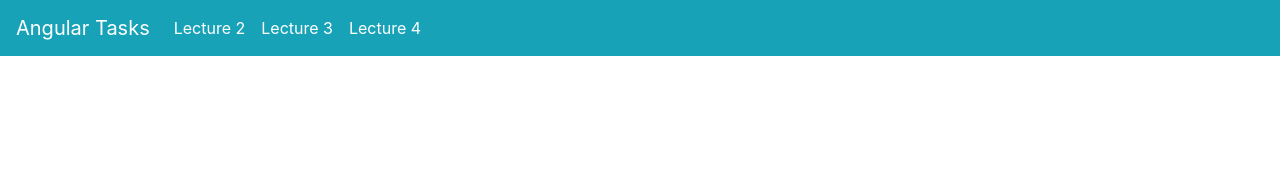
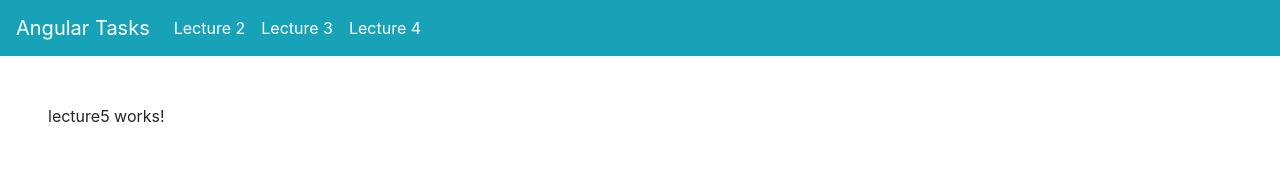
Before and after one commit to ChristinaKrapivina/angular-tasks, an Angular app: page /lecture5 in a window 1280 px wide. Before the commit this address led to /. Shown: the top 194 px of the page. Built offline with nearby package versions, Linux system fonts and the light colour scheme.

Commit message:
Generates lecture5 component

```diff
--- a/src/app/app-routing.module.ts
+++ b/src/app/app-routing.module.ts
@@ -3,12 +3,14 @@ import { Routes, RouterModule } from '@angular/router';
 import { Lecture2Component } from './lectures/lecture2/lecture2.component';
 import { Lecture3Component } from './lectures/lecture3/lecture3.component';
 import { Lecture4Component } from './lectures/lecture4/lecture4.component';
+import { Lecture5Component } from './lectures/lecture5/lecture5.component';
 
 
 const routes: Routes = [
   { path: 'lecture2', component: Lecture2Component },
   { path: 'lecture3', component: Lecture3Component },
   { path: 'lecture4', component: Lecture4Component },
+  { path: 'lecture5', component: Lecture5Component },
 ];
 
 @NgModule({
--- /dev/null
+++ b/src/app/lectures/lecture5/lecture5.component.html
@@ -0,0 +1 @@
+<p>lecture5 works!</p>
--- /dev/null
+++ b/src/app/lectures/lecture5/lecture5.component.ts
@@ -0,0 +1,15 @@
+import { Component, OnInit } from '@angular/core';
+
+@Component({
+  selector: 'app-lecture5',
+  templateUrl: './lecture5.component.html',
+  styleUrls: ['./lecture5.component.scss']
+})
+export class Lecture5Component implements OnInit {
+
+  constructor() { }
+
+  ngOnInit(): void {
+  }
+
+}
--- a/src/app/lectures/lectures.module.ts
+++ b/src/app/lectures/lectures.module.ts
@@ -5,6 +5,7 @@ import { Lecture2Component } from './lecture2/lecture2.component';
 
 import { Lecture3Module } from './lecture3/lecture3.module';
 import { Lecture4Module } from './lecture4/lecture4.module';
+import { Lecture5Module } from './lecture5/lecture5.module';
 
 @NgModule({
      declarations: [
@@ -14,7 +15,8 @@ import { Lecture4Module } from './lecture4/lecture4.module';
           CommonModule,
           FormsModule,
           Lecture3Module,
-          Lecture4Module
+          Lecture4Module,
+          Lecture5Module
      ]
 })
 export class LecturesModule { }
```
Also changed, not shown: src/app/lectures/lecture5/lecture5.module.ts (added, +17 -0 lines), src/app/lectures/lecture5/lecture5.component.scss (added).
